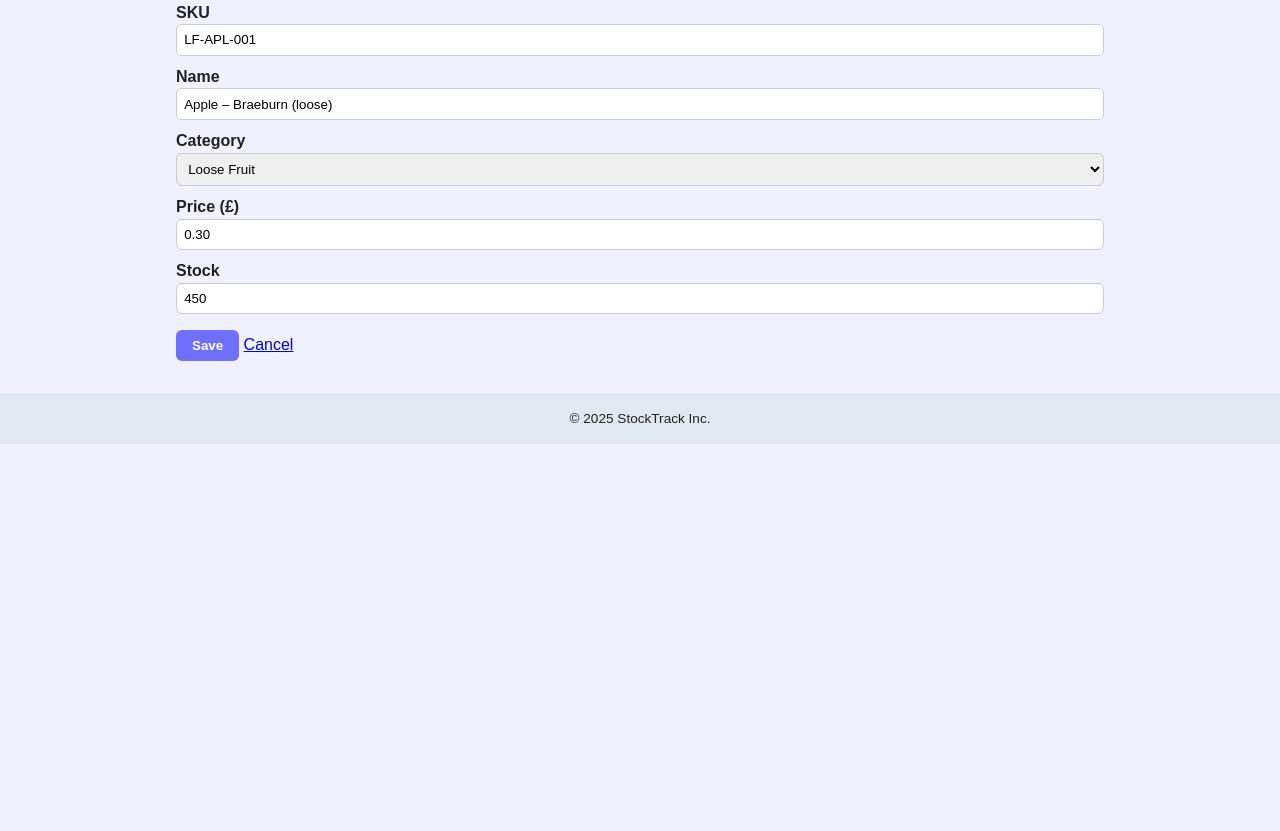
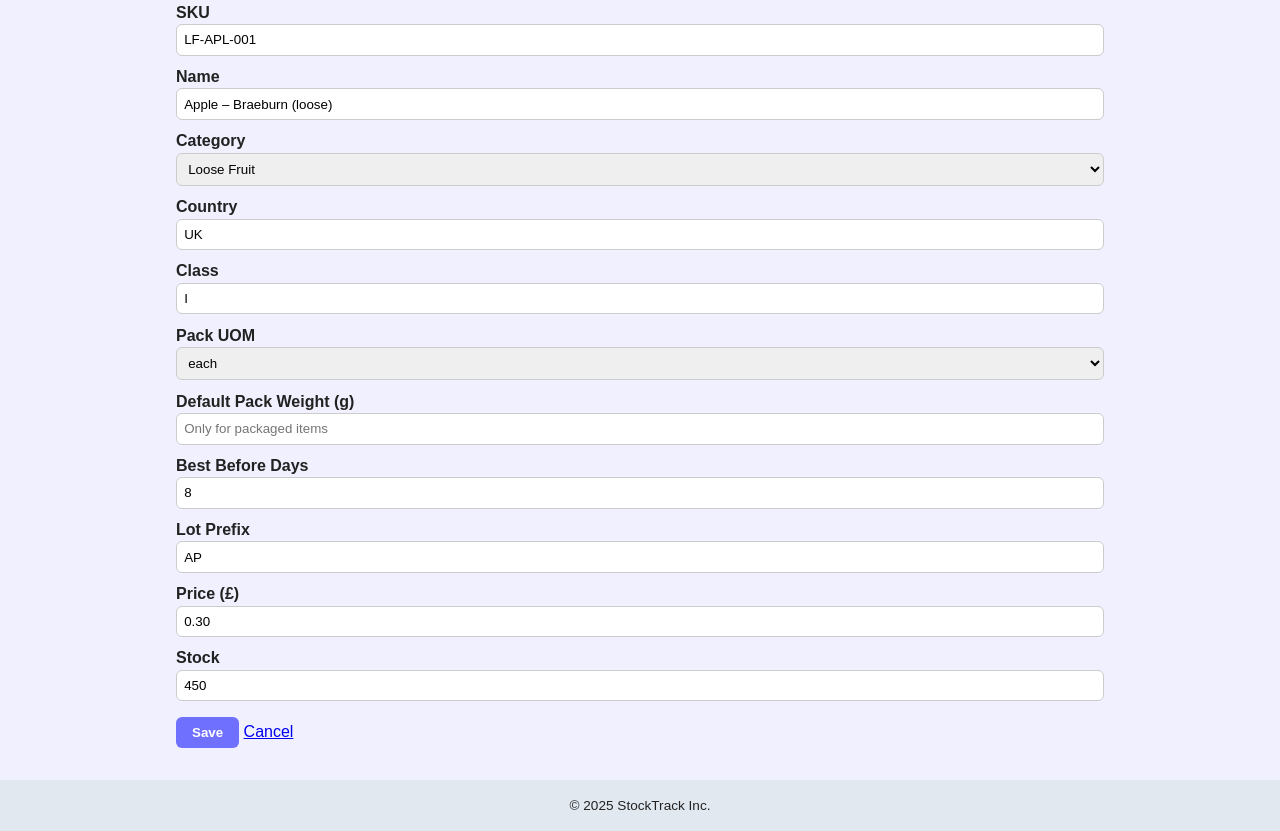
Before and after one commit to Aiman0202/UKFruitProject, a PHP site: page /StockTrackProLite/product_edit.php?id=1 in a window 1280 px wide. Shown: the part 139-970 px from the top of the page. Before the commit the page ends 583 px from the top, so only its background shows below. Run offline with PHP 8.4, Linux system fonts and the light colour scheme; data comes from the database, SQL or seed files in the repository; both versions use the stored data as it was after the commit; some libraries are stand-ins or nearby versions.

Commit message:
Updated the Products page to include the information from printing table

```diff
--- a/StockTrackProLite/product_edit.php
+++ b/StockTrackProLite/product_edit.php
@@ -11,12 +11,24 @@ if ($_SERVER['REQUEST_METHOD'] === 'POST') {
     $cat  = (int)$_POST['category_id'];
     $price= (float)$_POST['price'];
     $stock= (int)$_POST['stock'];
+    $country = mysqli_real_escape_string($conn, $_POST['country']);
+    $class = mysqli_real_escape_string($conn, $_POST['class']);
+    $pack_uom = mysqli_real_escape_string($conn, $_POST['pack_uom']);
+    $default_pack_weight = !empty($_POST['default_pack_weight']) ? (int)$_POST['default_pack_weight'] : 'NULL';
+    $best_before_days = (int)$_POST['best_before_days'];
+    $lot_prefix = mysqli_real_escape_string($conn, $_POST['lot_prefix']);
 
     mysqli_query($conn,
            "UPDATE products SET
             sku='$sku', name='$name',
             category_id=".($cat?:'NULL').",
-            price=$price, stock=$stock
+            price=$price, stock=$stock,
+            country='$country',
+            class='$class',
+            pack_uom='$pack_uom',
+            default_pack_weight=$default_pack_weight,
+            best_before_days=$best_before_days,
+            lot_prefix='$lot_prefix'
         WHERE id=$id
     ");
     header('Location: products.php?msg=updated');
@@ -55,6 +67,37 @@ $cats = mysqli_query($conn, "SELECT id, name FROM categories ORDER BY name");
         </select>
     </label>
 
+    <label>Country
+        <input type= "text" name="country" value="<?php echo htmlspecialchars($row['country']); ?>" required>
+    </label>
+
+    <label>Class
+        <input type= "text" name="class" value="<?php echo htmlspecialchars($row['class']); ?>" required>
+    </label>
+
+    <label>Pack UOM
+        <select name="pack_uom" required>
+            <option value="">- none -</option>
+            <option value="each" <?php if ($row['pack_uom'] == 'each') echo 'selected'; ?>>each</option>
+            <option value="g" <?php if ($row['pack_uom'] == 'g') echo 'selected'; ?>>g (grams)</option>
+        </select>
+    </label>
+
+    <label>Default Pack Weight (g)
+        <input type="number" step="1" name="default_pack_weight"
+               value="<?php echo !empty($row['default_pack_weight']) ? (int)$row['default_pack_weight'] : ''; ?>"
+               min="0" placeholder="Only for packaged items">
+    </label>
+
+    <label>Best Before Days
+        <input type="number" name="best_before_days"
+               value="<?php echo $row['best_before_days']; ?>" required min="0">
+    </label>
+
+    <label>Lot Prefix
+        <input type="text" name="lot_prefix" value="<?php echo htmlspecialchars($row['lot_prefix']); ?>" required maxlength="10">
+    </label>
+
     <label>Price (£)
         <input type="number" step="0.01" name="price"
                value="<?php echo number_format($row['price'],2,'.',''); ?>" required>
```
Also changed, not shown: StockTrackProLite/add_product.php (+42 -2 lines), StockTrackProLite/products.php (+15 -1 lines), UKF.sql (+9 -10 lines).
